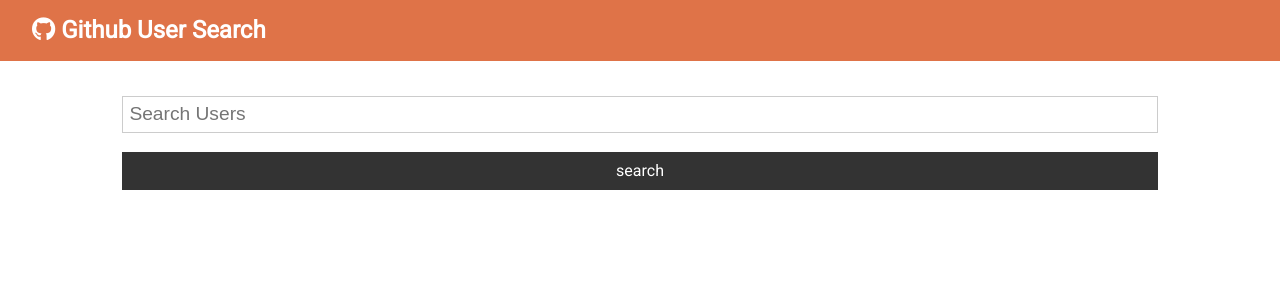
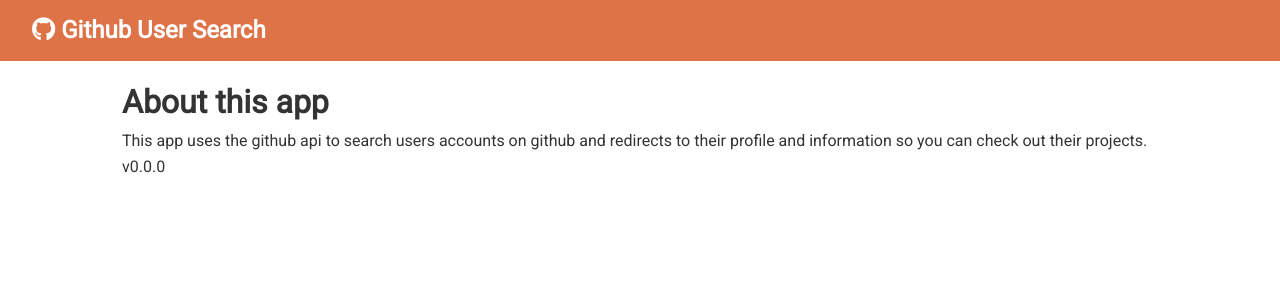
Before and after one commit to DementedEarplug/github-user-search, a React (Create React App) app: page /about in a window 1280 px wide. Shown: the top 300 px of the page. Built offline with nearby package versions, Linux system fonts and the light colour scheme.

Commit message:
Added react router to the app and an about page.

```diff
--- a/package.json
+++ b/package.json
@@ -9,6 +9,7 @@
     "axios": "^0.21.1",
     "react": "^17.0.1",
     "react-dom": "^17.0.1",
+    "react-router-dom": "^5.2.0",
     "react-scripts": "4.0.3",
     "web-vitals": "^1.0.1"
   },
--- a/src/App.js
+++ b/src/App.js
@@ -1,8 +1,12 @@
-import React, { Component } from "react";
+import React, { Fragment, Component } from "react";
+import { BrowserRouter as Router, Switch, Route } from "react-router-dom";
+
 import Navbar from "./components/layout/Navbar";
 import Users from "./components/users/Users";
 import Search from "./components/users/Search";
 import Alert from "./components/layout/Alert";
+import About from "./components/pages/About";
+
 import axios from "axios";
 
 import "./App.css";
@@ -37,27 +41,41 @@ class App extends Component {
   };
 
   setAlert = (message, type) => {
-    this.setState({ alert: {  message, type } });
-    setTimeout(()=>
-      this.setState({alert:null}), 3000
-    )
+    this.setState({ alert: { message, type } });
+    setTimeout(() => this.setState({ alert: null }), 3000);
   };
 
   render() {
     return (
+      <Router>
         <div className='App'>
           <Navbar />
           <div className='container'>
             <Alert alert={this.state.alert}></Alert>
+            <Switch>
+              <Route
+                exact
+                path='/'
+                render={(props) => (
+                  <Fragment>
                     <Search
                       searchUsers={this.searchUsers}
                       clearSearch={this.clearSearch}
                       showClear={this.state.users.length > 0}
                       setAlert={this.setAlert}
                     />
-          <Users users={this.state.users} loading={this.state.loading} />
+                    <Users
+                      users={this.state.users}
+                      loading={this.state.loading}
+                    />
+                  </Fragment>
+                )}
+              ></Route>
+              <Route exact path="/about" component={About} />
+            </Switch>
           </div>
         </div>
+      </Router>
     );
   }
 }
--- /dev/null
+++ b/src/components/pages/About.jsx
@@ -0,0 +1,13 @@
+import React from 'react'
+
+export const About = () => {
+  return (
+    <div>
+      <h1>About this app</h1>
+      <p>This app uses the github api to search users accounts on github and redirects to their profile and information so you can check out their projects.</p>
+      <p>v0.0.0</p>
+    </div>
+  )
+}
+
+export default About
```
Also changed, not shown: 1 other file (tests, documents, lock files or other folders). Lines whose indentation alone changed are shown as unchanged.
